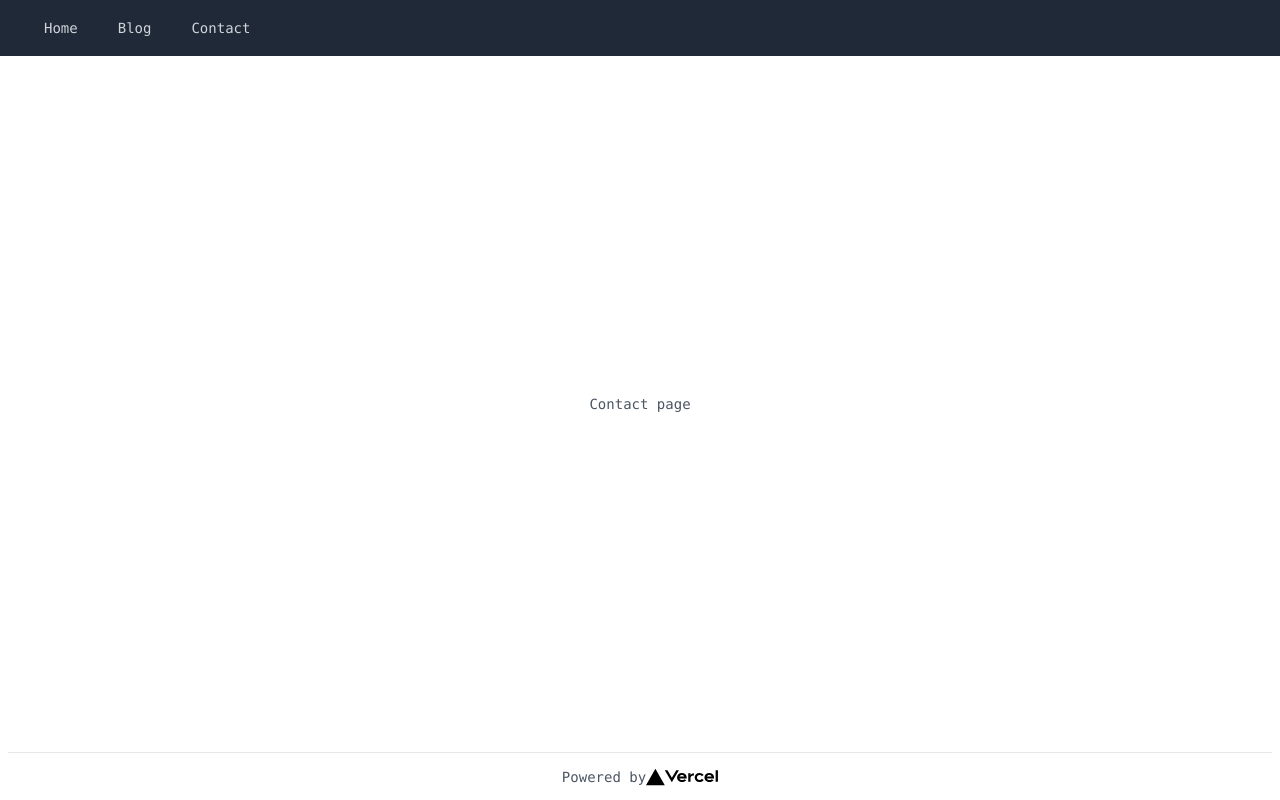
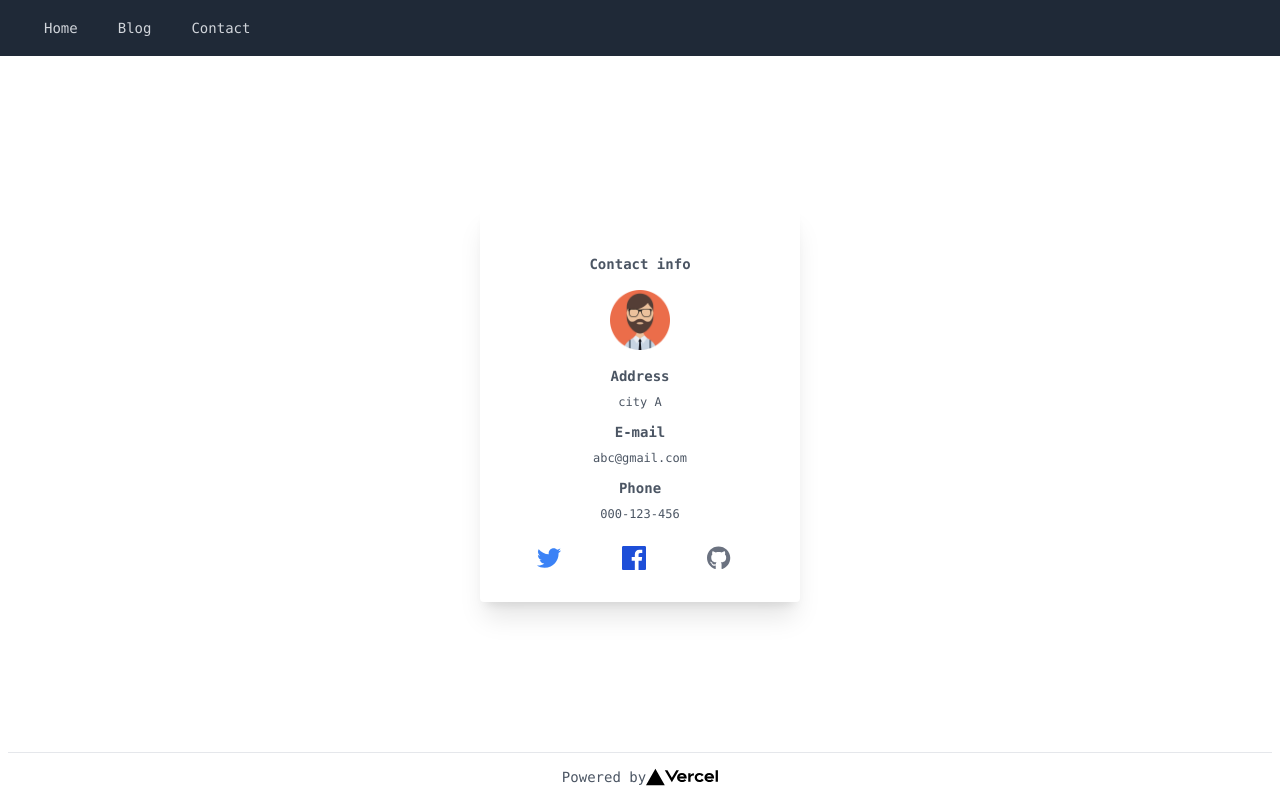
Before and after one commit to take917/hp_nextjs, a Next.js app: page /contact-page in a window 1280 px wide. Built offline with nearby package versions, Linux system fonts and the light colour scheme.

Commit message:
🌱 app components and page refactoring

```diff
--- /dev/null
+++ b/components/Post.jsx
@@ -0,0 +1,11 @@
+export default function Post({ post }) {
+  return (
+    <div>
+      <span>{post.id}</span>
+      {":"}
+      <span className="cursor-pointer text-blue border-b border-blue-500 hover:bg-gray-200">
+        {post.title}
+      </span>
+    </div>
+  );
+}
--- /dev/null
+++ b/lib/posts.jsx
@@ -0,0 +1,8 @@
+// import fetch from "node-fetch";
+const apiUrl = "https://jsonplaceholder.typicode.com/posts";
+
+export async function getAllPostsData() {
+  const res = await fetch(new URL(apiUrl));
+  const posts = await res.json();
+  return posts;
+}
--- a/pages/blog-page.js
+++ /dev/null
@@ -1,7 +0,0 @@
-import Layout from "../components/Layout";
-
-const Blog = () => {
-  return <Layout title="Blog">Blog page</Layout>;
-};
-
-export default Blog;
--- /dev/null
+++ b/pages/blog-page.jsx
@@ -0,0 +1,20 @@
+import Layout from "../components/Layout";
+import { getAllPostsData } from "../lib/posts";
+import Post from "../components/Post";
+const Blog = ({ posts }) => {
+  return (
+    <Layout title="Blog">
+      <ul>
+        {" "}
+        {posts && posts.map((post) => <Post key={post.id} post={post} />)}
+      </ul>
+    </Layout>
+  );
+};
+
+export default Blog;
+
+export async function getStaticProps() {
+  const posts = await getAllPostsData();
+  return { props: { posts } };
+}
--- a/pages/contact-page.js
+++ /dev/null
@@ -1,6 +0,0 @@
-import Layout from "../components/Layout";
-const Contact = () => {
-  return <Layout title="Contact">Contact page</Layout>;
-};
-
-export default Contact;
--- /dev/null
+++ b/pages/contact-page.jsx
@@ -0,0 +1,83 @@
+import Layout from "../components/Layout";
+import Image from "next/image";
+const Contact = () => {
+  return (
+    <Layout title="Contact">
+      <div className="bg-white text-center shadow-xl p-8 w-80 rounded">
+        <div className="mt-4">
+          <p className="font-bold"> Contact info</p>
+        </div>
+        <div className="flex justify-center mt-4">
+          <Image
+            className="round-full"
+            src="/avatar.jpg"
+            width={60}
+            height={60}
+            alt="Avatar"
+          />
+        </div>
+        <div className="mt-4">
+          <p className="font-bold">Address</p>
+          <p className="text-xs mt-2 text-gray-600">city A</p>
+          <p className="font-bold mt-3">E-mail</p>
+          <p className="text-xs mt-2 text-gray-600">abc@gmail.com</p>
+          <p className="font-bold mt-3">Phone</p>
+          <p className="text-xs mt-2 text-gray-600">000-123-456</p>
+        </div>
+        <div className="mt-6 flex justify-around">
+          <div>
+            <a
+              href="https://nerdcave.com/tailwind-cheat-sheet"
+              target="_blank"
+              rel="noopener noreferrer"
+            >
+              <svg
+                className="w-6 h-6 mr-3 text-blue-500"
+                stroke="currentColor"
+                fill="currentColor"
+                viewBox="0 0 512 512"
+                xmlns="http://www.w3.org/2000/svg"
+              >
+                <path d="M459.37 151.716c.325 4.548.325 9.097.325 13.645 0 138.72-105.583 298.558-298.558 298.558-59.452 0-114.68-17.219-161.137-47.106 8.447.974 16.568 1.299 25.34 1.299 49.055 0 94.213-16.568 130.274-44.832-46.132-.975-84.792-31.188-98.112-72.772 6.498.974 12.995 1.624 19.818 1.624 9.421 0 18.843-1.3 27.614-3.573-48.081-9.747-84.143-51.98-84.143-102.985v-1.299c13.969 7.797 30.214 12.67 47.431 13.319-28.264-18.843-46.781-51.005-46.781-87.391 0-19.492 5.197-37.36 14.294-52.954 51.655 63.675 129.3 105.258 216.365 109.807-1.624-7.797-2.599-15.918-2.599-24.04 0-57.828 46.782-104.934 104.934-104.934 30.213 0 57.502 12.67 76.67 33.137 23.715-4.548 46.456-13.32 66.599-25.34-7.798 24.366-24.366 44.833-46.132 57.827 21.117-2.273 41.584-8.122 60.426-16.243-14.292 20.791-32.161 39.308-52.628 54.253z"></path>
+              </svg>
+            </a>
+          </div>
+          <div>
+            <a
+              href="https://nerdcave.com/tailwind-cheat-sheet"
+              target="_blank"
+              rel="noopener noreferrer"
+            >
+              <svg
+                className="w-6 h-6 mr-3 text-blue-700"
+                fill="currentColor"
+                viewBox="0 0 24 24"
+                xmlns="http://www.w3.org/2000/svg"
+              >
+                <path d="M22.675 0h-21.35c-.732 0-1.325.593-1.325 1.325v21.351c0 .731.593 1.324 1.325 1.324h11.495v-9.294h-3.128v-3.622h3.128v-2.671c0-3.1 1.893-4.788 4.659-4.788 1.325 0 2.463.099 2.795.143v3.24l-1.918.001c-1.504 0-1.795.715-1.795 1.763v2.313h3.587l-.467 3.622h-3.12v9.293h6.116c.73 0 1.323-.593 1.323-1.325v-21.35c0-.732-.593-1.325-1.325-1.325z" />
+              </svg>
+            </a>
+          </div>
+          <div>
+            <a
+              href="https://nerdcave.com/tailwind-cheat-sheet"
+              target="_blank"
+              rel="noopener noreferrer"
+            >
+              <svg
+                className="w-6 h-6 mr-3 text-gray-500"
+                fill="currentColor"
+                viewBox="0 0 512 512"
+                xmlns="http://www.w3.org/2000/svg"
+              >
+                <path d="M165.9 397.4c0 2-2.3 3.6-5.2 3.6-3.3.3-5.6-1.3-5.6-3.6 0-2 2.3-3.6 5.2-3.6 3-.3 5.6 1.3 5.6 3.6zm-31.1-4.5c-.7 2 1.3 4.3 4.3 4.9 2.6 1 5.6 0 6.2-2s-1.3-4.3-4.3-5.2c-2.6-.7-5.5.3-6.2 2.3zm44.2-1.7c-2.9.7-4.9 2.6-4.6 4.9.3 2 2.9 3.3 5.9 2.6 2.9-.7 4.9-2.6 4.6-4.6-.3-1.9-3-3.2-5.9-2.9zM244.8 8C106.1 8 0 113.3 0 252c0 110.9 69.8 205.8 169.5 239.2 12.8 2.3 17.3-5.6 17.3-12.1 0-6.2-.3-40.4-.3-61.4 0 0-70 15-84.7-29.8 0 0-11.4-29.1-27.8-36.6 0 0-22.9-15.7 1.6-15.4 0 0 24.9 2 38.6 25.8 21.9 38.6 58.6 27.5 72.9 20.9 2.3-16 8.8-27.1 16-33.7-55.9-6.2-112.3-14.3-112.3-110.5 0-27.5 7.6-41.3 23.6-58.9-2.6-6.5-11.1-33.3 2.6-67.9 20.9-6.5 69 27 69 27 20-5.6 41.5-8.5 62.8-8.5s42.8 2.9 62.8 8.5c0 0 48.1-33.6 69-27 13.7 34.7 5.2 61.4 2.6 67.9 16 17.7 25.8 31.5 25.8 58.9 0 96.5-58.9 104.2-114.8 110.5 9.2 7.9 17 22.9 17 46.4 0 33.7-.3 75.4-.3 83.6 0 6.5 4.6 14.4 17.3 12.1C428.2 457.8 496 362.9 496 252 496 113.3 383.5 8 244.8 8zM97.2 352.9c-1.3 1-1 3.3.7 5.2 1.6 1.6 3.9 2.3 5.2 1 1.3-1 1-3.3-.7-5.2-1.6-1.6-3.9-2.3-5.2-1zm-10.8-8.1c-.7 1.3.3 2.9 2.3 3.9 1.6 1 3.6.7 4.3-.7.7-1.3-.3-2.9-2.3-3.9-2-.6-3.6-.3-4.3.7zm32.4 35.6c-1.6 1.3-1 4.3 1.3 6.2 2.3 2.3 5.2 2.6 6.5 1 1.3-1.3.7-4.3-1.3-6.2-2.2-2.3-5.2-2.6-6.5-1zm-11.4-14.7c-1.6 1-1.6 3.6 0 5.9 1.6 2.3 4.3 3.3 5.6 2.3 1.6-1.3 1.6-3.9 0-6.2-1.4-2.3-4-3.3-5.6-2z"></path>
+              </svg>
+            </a>
+          </div>
+        </div>
+      </div>
+    </Layout>
+  );
+};
+
+export default Contact;
```
Also changed, not shown: public/avatar.jpg (added).
